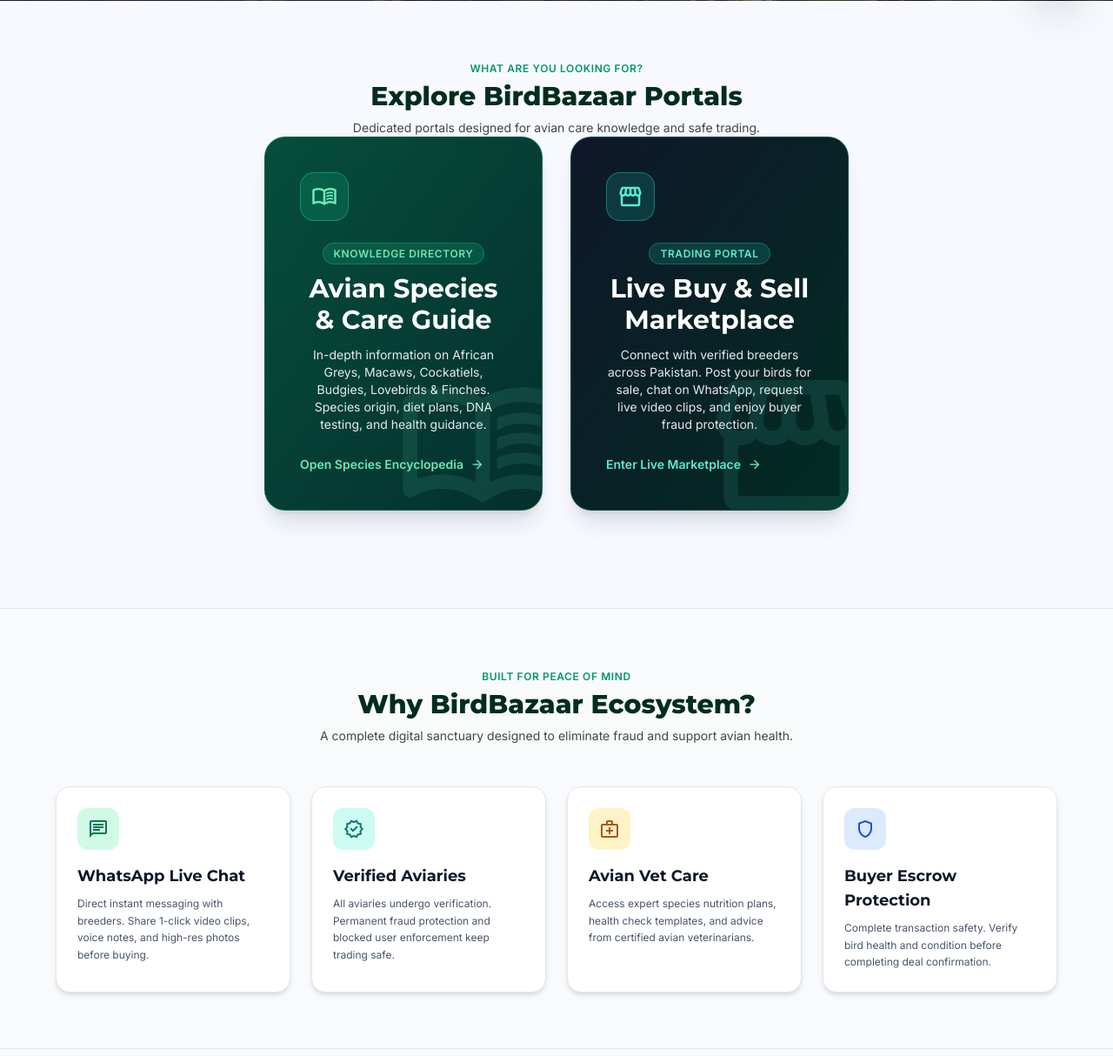
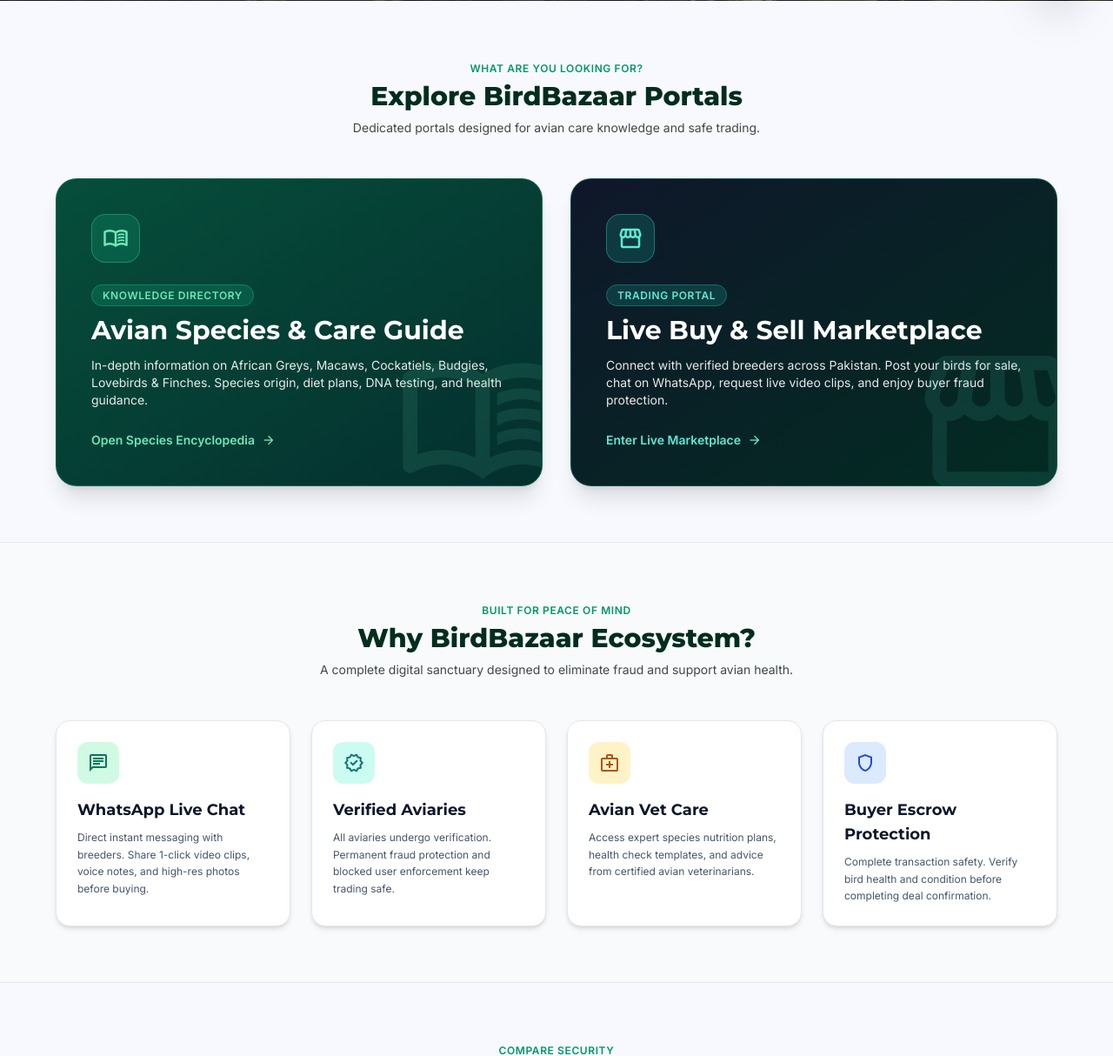
Before and after one commit to Rizwanarain1/Birdbazaar, a PHP site: page / in a window 1280 px wide. Shown: the part 772-1986 px from the top of the page at 87% size. Run offline with PHP 8.4, Linux system fonts and the light colour scheme; some libraries are stand-ins or nearby versions.

Commit message:
Fix Hub cards container width on desktop layout

```diff
--- a/index.php
+++ b/index.php
@@ -254,7 +254,9 @@ if (session_status() === PHP_SESSION_NONE) {
                     BirdBazaar Portals</h2>
                 <p class="font-body-md text-sm text-on-surface-variant dark:text-surface-variant mt-2">Dedicated portals
                     designed for avian care knowledge and safe trading.</p>
-                <div class="grid grid-cols-1 md:grid-cols-2 gap-8">
+            </div>
+
+            <div class="grid grid-cols-1 md:grid-cols-2 gap-8 text-left">
                 <!-- Hub Card 1: Categories / Species Knowledge -->
                 <div onclick="window.location.href='parrots.php'"
                     class="bg-gradient-to-br from-emerald-900 to-teal-950 text-white p-6 sm:p-8 md:p-10 rounded-3xl border border-emerald-500/30 shadow-xl hover:shadow-2xl transition-all cursor-pointer group hover:-translate-y-1 relative overflow-hidden flex flex-col justify-between">
```
